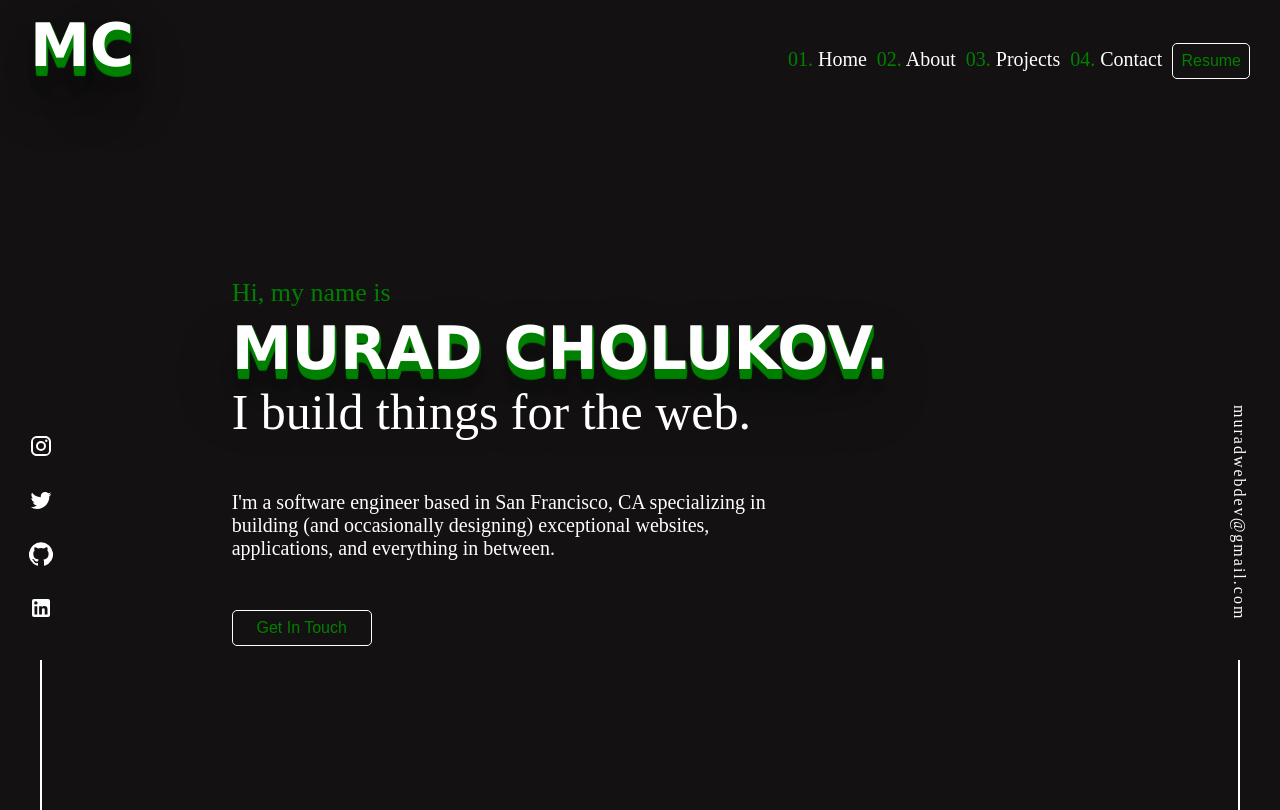
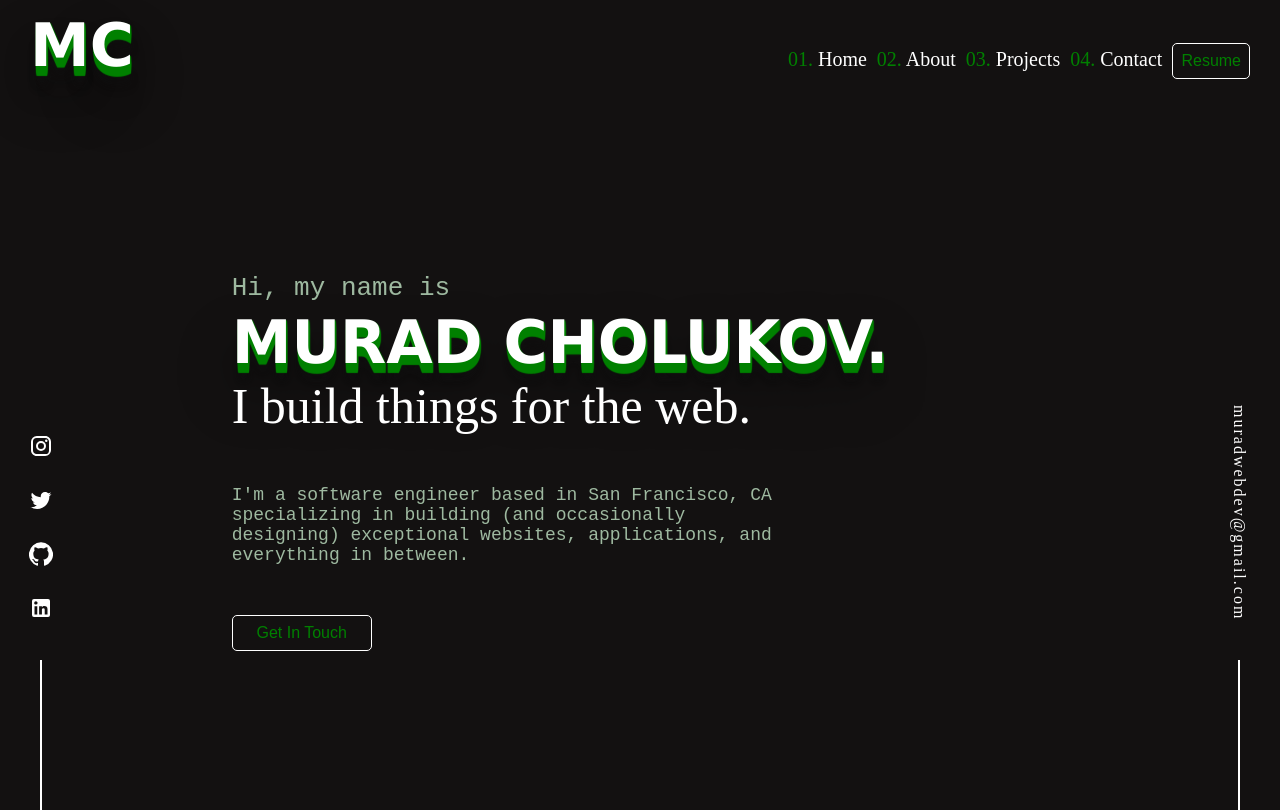
Before and after one commit to muradusa/react-portfolio, a React (Create React App) app: page / in a window 1280 px wide. Shown: the top 810 px of the page. Built offline with nearby package versions, Linux system fonts and the light colour scheme.

Commit message:
adding contact form

```diff
--- a/src/About.css
+++ b/src/About.css
@@ -5,7 +5,9 @@
 .about__info {
   display: flex;
   flex-direction: column;
-  font-size: 20px;
+  font-family: monospace;
+  color: rgb(158, 185, 160);
+  font-size: 18px;
   position: relative;
   height: 90%;
 
@@ -62,8 +64,9 @@
   margin-top: 20px;
   display: flex;
   flex-direction: column;
-  font-size: 20px;
   font-family: monospace;
+  color: rgb(158, 185, 160);
+  font-size: 18px;
 }
 .about__tech p {
   margin-bottom: 20px;
--- a/src/Contact.css
+++ b/src/Contact.css
@@ -19,8 +19,16 @@
   font-family: monospace;
 }
 
+.contact__hero {
+  display: flex;
+  justify-content: center;
+  padding-bottom: 20px;
+}
+
 .contact__hero p {
-  color: white;
+  font-family: monospace;
+  color: rgb(158, 185, 160);
+  font-size: 16px;
 }
 
 .contact__body {
--- a/src/Home.css
+++ b/src/Home.css
@@ -11,7 +11,9 @@
 }
 
 .hero__text {
-  font-size: 20px;
+  font-family: monospace;
+  color: rgb(158, 185, 160);
+  font-size: 18px;
   width: 70%;
   padding-top: 50px;
 }
@@ -33,8 +35,9 @@
 }
 
 .greeting {
+  font-family: monospace;
+  color: rgb(158, 185, 160);
   font-size: 26px;
-  color: green;
 }
 .animatedText {
   /* position: absolute;
```
